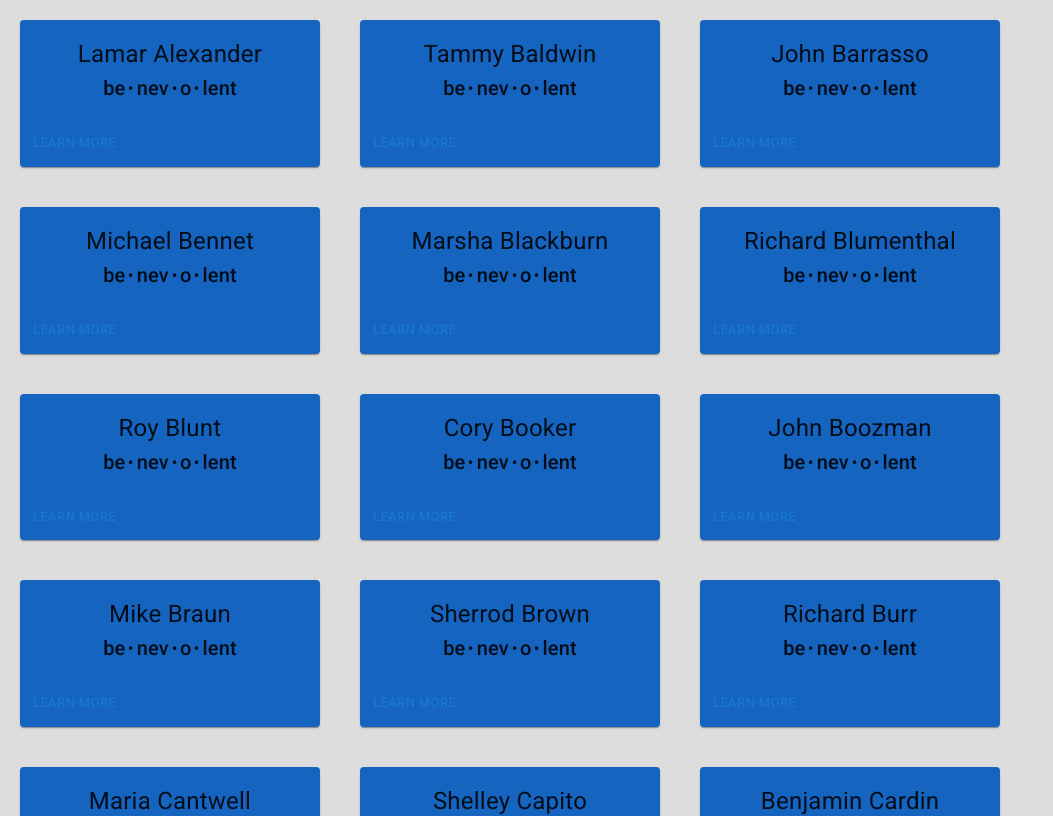
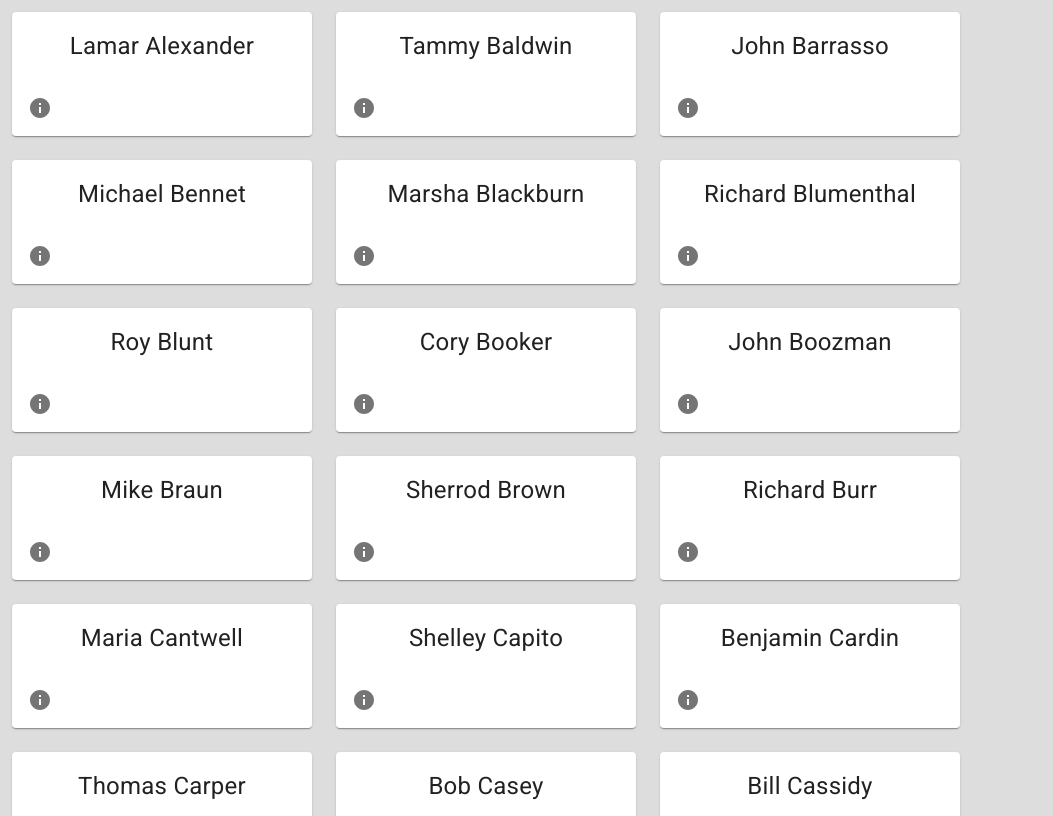
Before and after one commit to ConnerChappell/3790-practice-app, a React (Create React App) app: page / in a window 1280 px wide. Shown: the top 816 px of the page, without its empty margins (0-1053 px from the left). Built offline with nearby package versions, Linux system fonts and the light colour scheme; the HTML template or start-up script is replaced by a standard one.

Commit message:
Added modal and events

```diff
--- a/src/App.css
+++ b/src/App.css
@@ -2,6 +2,3 @@
   text-align: center;
   background-color: #ddd;
 }
-.card {
-  margin: 20px;
-}
--- a/src/components/SenatorCard.js
+++ b/src/components/SenatorCard.js
@@ -4,45 +4,39 @@ import CardContent from '@mui/material/CardContent'
 import Typography from '@mui/material/Typography'
 import Box from '@mui/material/Box'
 import CardActions from '@mui/material/CardActions'
-import Button from '@mui/material/Button'
+import IconButton from '@mui/material/IconButton'
+import InfoIcon from '@mui/icons-material/Info'
 
 import '../App.css'
 
-const bull = (
-    <Box
-        component="span"
-        sx={{ display: 'inline-block', mx: '2px', transform: 'scale(0.8)' }}>
-        •
-    </Box>
-)
+const SenatorCard = (props) => {
+    // const { firstName, lastName, id } = props
 
-const SenatorCard = (senator) => {
-    // const { firstName, lastName, id } = props
+    const handleInfoClick = () => {
+        console.log('Clicked')
+        props.modalFunction()
+    }
 
     return (
         <Card
-            key={senator.id}
             className="card"
             sx={{
                 width: 300,
-                bgcolor: 'primary.dark',
-                '&:hover': {
-                    backgroundColor: 'primary.main',
-                    opacity: [0.9, 0.8, 0.7],
-                },
+                m: 1.5,
+                // '&:hover': {
+                //     opacity: [0.9, 0.8, 0.7],
+                // },
             }}>
             <CardContent>
                 <Typography sx={{ fontSize: 24 }} color="text.primary">
-                    {senator.first_name} {senator.last_name}
-                </Typography>
-
-                <Typography variant="h6" component="div">
-                    be{bull}nev{bull}o{bull}lent
+                    {props.senator.first_name} {props.senator.last_name}
                 </Typography>
             </CardContent>
 
             <CardActions>
-                <Button size="small">Learn More</Button>
+                <IconButton onClick={handleInfoClick} >
+                    <InfoIcon />
+                </IconButton>
             </CardActions>
         </Card>
     )
--- a/src/components/SenatorContainer.js
+++ b/src/components/SenatorContainer.js
@@ -1,9 +1,32 @@
-import React from 'react'
+// import React, { useState } from 'react'
+import * as React from 'react'
 import { senators } from '../data/senate'
 import SenatorCard from './SenatorCard'
 import Box from '@mui/material/Box'
+import Modal from '@mui/material/Modal'
+import Typography from '@mui/material/Typography'
+
+const modalStyle = {
+    position: 'absolute',
+    top: '50%',
+    left: '50%',
+    tranfrom: 'translate(-50%, -50%)',
+    width: 400,
+    bgcolor: 'background.paper',
+    borderRadius: '5px',
+    boxShadow: 24,
+    p: 4,
+}
 
 const SenatorContainer = () => {
+    const [openModal, setOpenModal] = React.useState(false)
+    const handleOpenModal = () => {
+        setOpenModal(true)
+    }
+    const handleCloseModal = () => {
+        setOpenModal(false)
+    }
+
     return (
         <Box sx={{
             display: 'flex',
@@ -11,9 +34,16 @@ const SenatorContainer = () => {
         }}>
             {senators.map((senator) => {
                 return (
-                    <SenatorCard {...senator} />
+                    <SenatorCard modalFunction={handleOpenModal} senator={{...senator}} />
                 )
             })}
+            <Modal open={openModal} onClose={handleCloseModal} >
+                <Box sx={modalStyle} >
+                    <Typography varient="h6" >
+                        Senator Information
+                    </Typography>
+                </Box>
+            </Modal>
         </Box>
     )
 }
```
